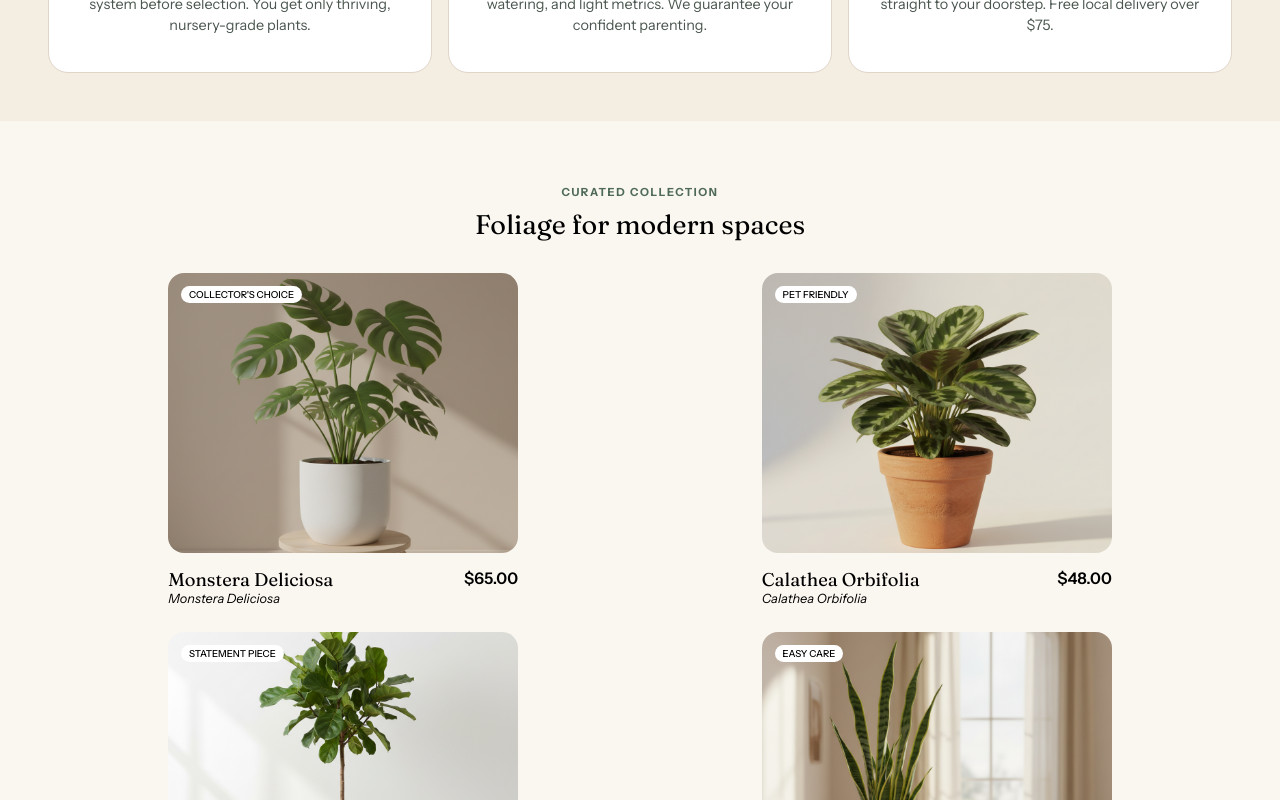
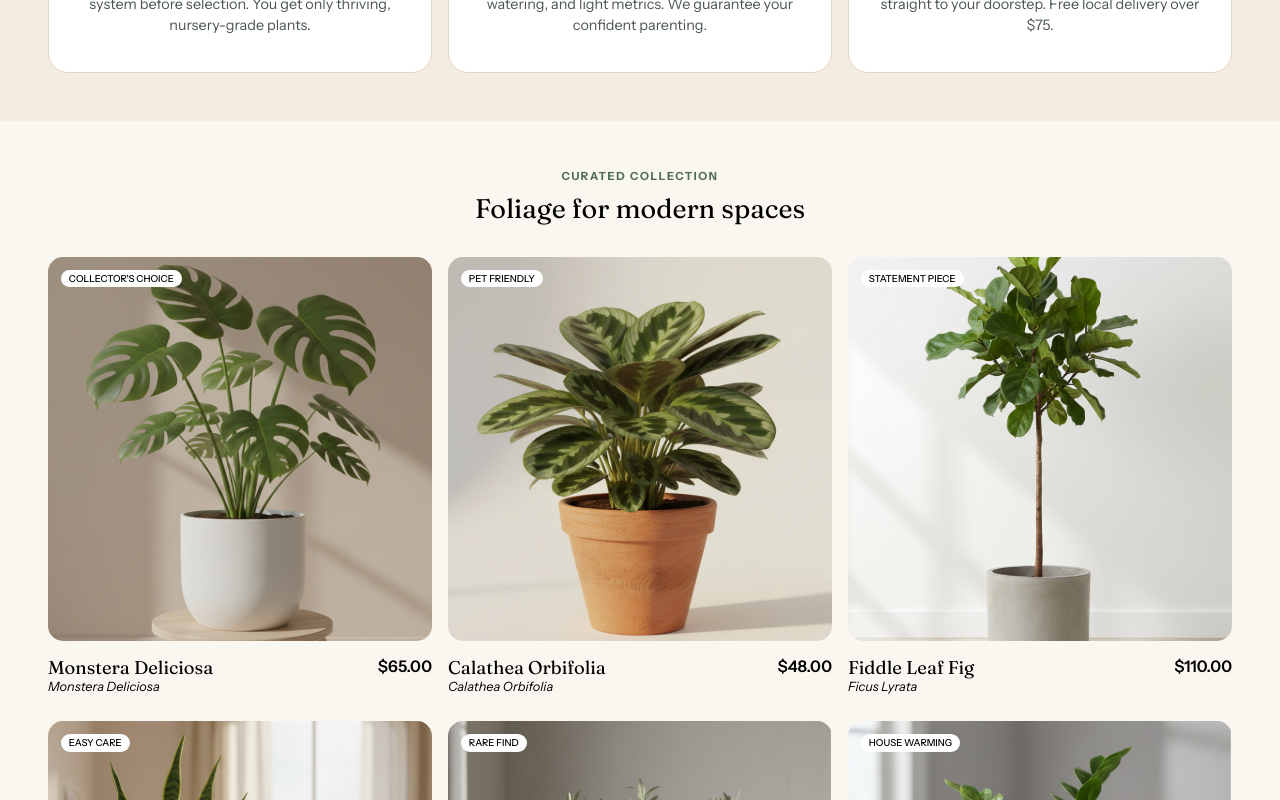
Before and after one commit to knaur-onn/Terra, a React (Vite) app: page / in a window 1280 px wide. Shown: the part 860-1660 px from the top of the page. Built offline with nearby package versions, Linux system fonts and the light colour scheme.

Commit message:
Improved the responsiveness of the Collections section

```diff
--- a/src/components/ImageCard.jsx
+++ b/src/components/ImageCard.jsx
@@ -1,6 +1,6 @@
 import "../styles/ImageCard.css";
 
-function ImageCard({ image, tag, productName, productSubName, price }) {
+function ImageCard({ image, tag, productName, productSubName, price}) {
   return (
     <>
       <div className="image-card-container">
--- a/src/sections/Collections.jsx
+++ b/src/sections/Collections.jsx
@@ -4,6 +4,8 @@ import monstera from "../assets/monstera-deliciosa.svg";
 import calathea from "../assets/calathea-orbifona.svg";
 import fiddle from "../assets/fiddle-leaf.svg";
 import laurentii from "../assets/laurentii.svg";
+import arbequina from "../assets/arbequina.svg";
+import emerald from "../assets/emerald.svg";
 
 import "../styles/Collections.css";
 
@@ -44,6 +46,20 @@ function Collections() {
             productSubName="Sansevieria Trifasciata"
             price="$38.00"
           />
+          <ImageCard
+            image={arbequina}
+            tag="RARE FIND"
+            productName="Arbequina Olive Tree"
+            productSubName="Olea europaea"
+            price="$95.00"
+          />
+          <ImageCard
+            image={emerald}
+            tag="HOUSE WARMING"
+            productName="Emerald ZZ Plant"
+            productSubName="Zamioculcas"
+            price="$42.00"
+          />
         </div>
       </section>
     </>
--- a/src/styles/Collections.css
+++ b/src/styles/Collections.css
@@ -3,10 +3,34 @@
 
 .collections-section{
     background-color: #FAF6F0;
-    padding: 2rem 1.5rem;
+    padding: min(3em, 6%);
 }
 
-@media (min-width: 768px) {
+.collections-card{
+    display: grid;
+    grid-template-columns: repeat(auto-fit, minmax(200px, 1fr));
+    gap: 1rem;
+}
+
+@media (min-width: 944px) {
+    .collections-card{
+    grid-template-columns: repeat(auto-fit, minmax(250px, 1fr));
+    }
+}
+
+@media (min-width: 1144px) {
+    .collections-card{
+    grid-template-columns: repeat(auto-fit, minmax(300px, 1fr));
+    }
+}
+
+@media (min-width: 1344px) {
+    .collections-card{
+    grid-template-columns: repeat(auto-fit, minmax(350px, 1fr));
+    }
+}
+
+/* @media (min-width: 768px) {
     .collections-card{
         display: grid;
         grid-template-columns: 1fr 1fr;
@@ -34,4 +58,4 @@
         gap: 3rem;
     }
 
-}
+} */
--- a/src/styles/ImageCard.css
+++ b/src/styles/ImageCard.css
@@ -3,7 +3,8 @@
 
 
 .image-card-container{
-    margin-bottom: 0.7rem;
+    /* margin-bottom: 0.7rem; */
+    width: min(100%, 560px);
 }
 
 .image-container{
@@ -13,7 +14,9 @@
 .image{
     width: 100%;
     height: auto;
-    object-fit: contain;
+    object-fit: cover;
+    aspect-ratio: 1 / 1;
+    border-radius: 15px;
 }
 
 .image-tag{
@@ -32,11 +35,21 @@
 .text-container{
     display: flex;
     justify-content: space-between;
+    flex-wrap: wrap;
+    gap: 1rem;
     padding: 0.7rem 0;
+}
+
+.text-left{
+    display: flex;
+    flex-direction: column;
+    flex: 1;
+    flex-wrap: wrap ;
 }
 
 .product-name{
     font-family: "Fraunces", serif;
+
 }
 
 .product-subname, .product-price{
```
Also changed, not shown: src/assets/arbequina.svg (added), src/assets/emerald.svg (added).
